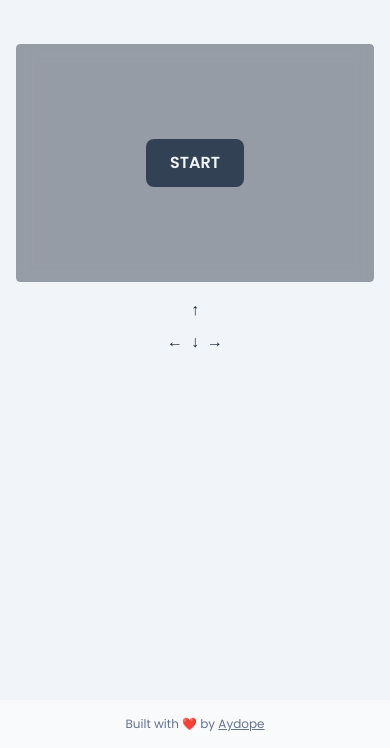
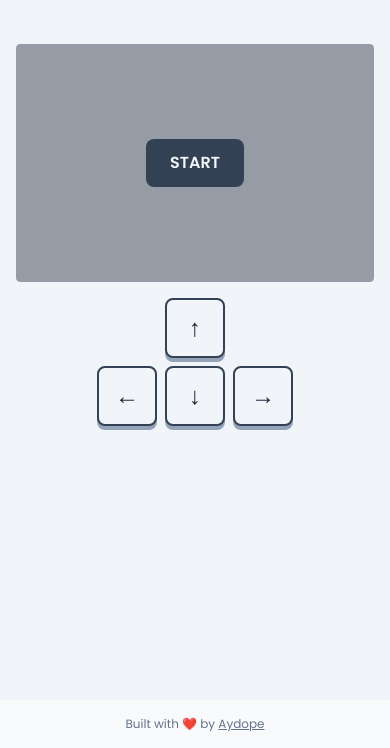
Before and after one commit to aydope/snakid, a plain HTML site: page index.html in a window 390 px wide. Shown: the part 96-844 px from the top of the page. Drawn offline with nearby package versions, Linux system fonts and the light colour scheme.

Commit message:
Update style.css

```diff
--- a/src/style.css
+++ b/src/style.css
@@ -49,8 +49,9 @@ header {
   width: 66px;
   height: 66px;
   border-radius: 50%;
-  background: radial-gradient(farthest-side, var(--primary-color) 94%, #0000)
-      top/9px 9px no-repeat,
+  background:
+    radial-gradient(farthest-side, var(--primary-color) 94%, #0000) top/9px 9px
+      no-repeat,
     conic-gradient(#0000 30%, var(--primary-color));
   -webkit-mask: radial-gradient(farthest-side, #0000 calc(100% - 9px), #000 0);
   animation: spinner 1s infinite linear;
@@ -88,3 +89,36 @@ header {
   height: 16px;
   fill: currentColor;
 }
+
+#mobileControls {
+  user-select: none;
+  touch-action: manipulation;
+}
+
+.control-btn {
+  width: 60px;
+  height: 60px;
+  font-size: 1.5rem;
+  font-weight: bold;
+  border: 2px solid #334155;
+  border-radius: 8px;
+  background-color: #f1f5f9;
+  box-shadow: 0 4px #94a3b8;
+  display: flex;
+  align-items: center;
+  justify-content: center;
+  cursor: pointer;
+  transition: all 0.1s ease-in-out;
+}
+
+.control-btn:active {
+  transform: translateY(4px);
+  box-shadow: 0 0 #94a3b8;
+  background-color: #e2e8f0;
+}
+
+@media (min-width: 768px) {
+  #mobileControls {
+    display: none;
+  }
+}
```
